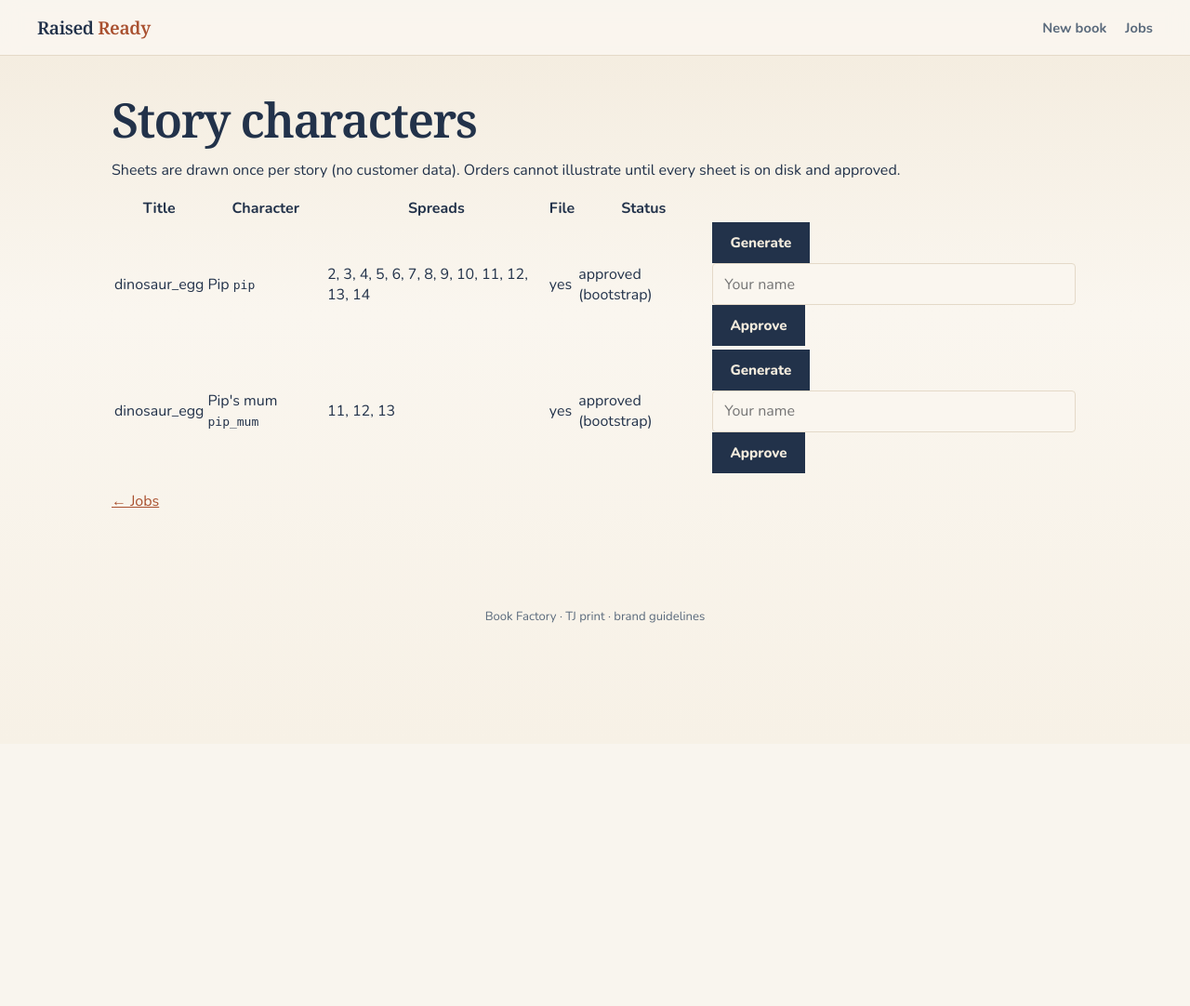
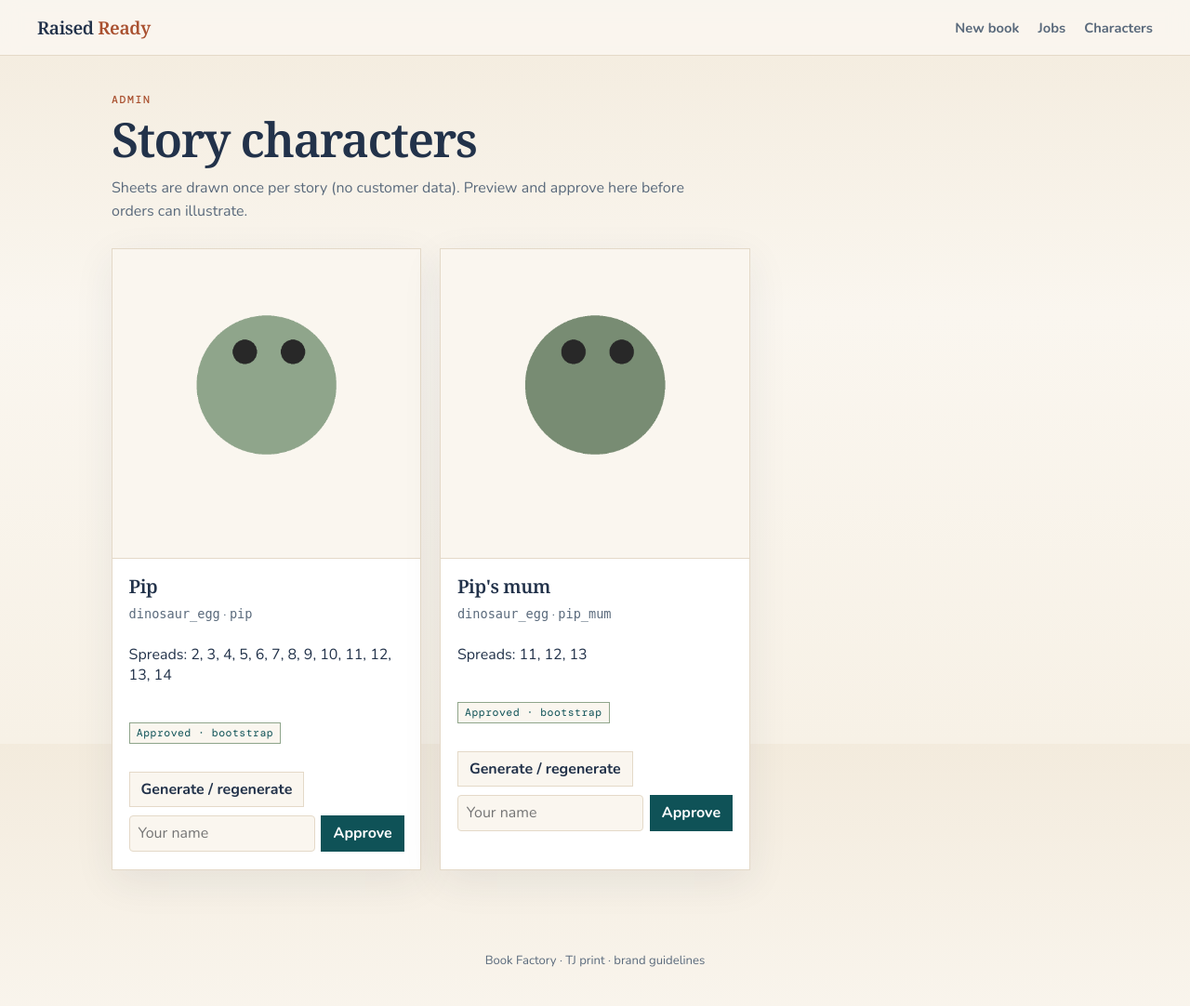
Before and after one commit to Abdo99ab/book_factory, a Flask app: page /admin/characters in a window 1280 px wide. Shown: the whole page at 93% size. Before the commit the page ends 670 px from the top, so only its background shows below. Run offline with Flask 3, Linux system fonts and the light colour scheme.

Commit message:
fix: show story character sheets in the admin UI
Add a Characters nav link, sheet image previews, and a safe route to serve brand character PNGs.

Co-authored-by: Cursor <cursoragent@cursor.com>

```diff
--- a/app.py
+++ b/app.py
@@ -306,7 +306,8 @@ def create_app() -> Flask:
             tid = title["title_id"]
             try:
                 chars = list_story_characters(tid)
-            except Exception:
+            except Exception as error:  # noqa: BLE001
+                logger.info("admin/characters skip %s: %s", tid, error)
                 continue
             if not chars:
                 continue
@@ -326,6 +327,17 @@ def create_app() -> Flask:
                     }
                 )
         return render_template("admin_characters.html", rows=rows)
+
+    @app.get("/admin/characters/<title_id>/<character_id>/sheet")
+    def admin_character_sheet(title_id, character_id):
+        entry = next((c for c in list_story_characters(title_id) if c.get("id") == character_id), None)
+        if not entry:
+            abort(404)
+        path = resolve_sheet_path(entry, title_id).resolve()
+        brand_root = (Path(__file__).resolve().parent / "brand").resolve()
+        if not str(path).startswith(str(brand_root)) or not path.is_file():
+            abort(404)
+        return send_file(path)
 
     @app.post("/admin/characters/<title_id>/<character_id>/generate")
     def admin_generate_character(title_id, character_id):
--- a/static/style.css
+++ b/static/style.css
@@ -330,3 +330,76 @@ fieldset legend {
   padding: 0.85rem 1rem;
   margin-bottom: 1.25rem;
 }
+
+.char-admin .lede { color: var(--muted); max-width: 40rem; }
+.char-grid {
+  display: grid;
+  grid-template-columns: repeat(auto-fill, minmax(280px, 1fr));
+  gap: 1.25rem;
+  margin-top: 1.75rem;
+}
+.char-card {
+  background: var(--white);
+  border: 1px solid var(--line);
+  box-shadow: var(--shadow);
+  overflow: hidden;
+  display: flex;
+  flex-direction: column;
+}
+.char-sheet {
+  aspect-ratio: 1;
+  background: var(--oat);
+  border-bottom: 1px solid var(--line);
+}
+.char-sheet img {
+  width: 100%;
+  height: 100%;
+  object-fit: cover;
+}
+.char-missing {
+  height: 100%;
+  min-height: 220px;
+  display: grid;
+  place-items: center;
+  color: var(--muted);
+  font-family: var(--font-mono);
+  font-size: 0.85rem;
+}
+.char-meta { padding: 1rem 1.1rem 1.2rem; display: grid; gap: 0.45rem; }
+.char-meta h2 {
+  margin: 0;
+  font-family: var(--font-serif);
+  font-size: 1.25rem;
+}
+.char-ids { margin: 0; color: var(--muted); font-size: 0.85rem; }
+.char-actions { display: grid; gap: 0.55rem; margin-top: 0.4rem; }
+.approve-form { display: flex; gap: 0.4rem; flex-wrap: wrap; }
+.approve-form input {
+  flex: 1 1 8rem;
+  min-width: 0;
+  padding: 0.45rem 0.55rem;
+  border: 1px solid var(--line);
+  font: inherit;
+}
+.pill {
+  display: inline-block;
+  font-family: var(--font-mono);
+  font-size: 0.72rem;
+  letter-spacing: 0.04em;
+  padding: 0.2rem 0.45rem;
+  border: 1px solid var(--line);
+  background: var(--paper);
+}
+.pill.ok { border-color: var(--sage); color: var(--teal); }
+.pill.warn { border-color: var(--rust); color: var(--rust); background: #fff6f2; }
+.btn {
+  font: inherit;
+  font-weight: 700;
+  padding: 0.45rem 0.75rem;
+  border: 1px solid var(--line);
+  background: var(--paper);
+  color: var(--ink);
+  cursor: pointer;
+}
+.btn.primary { background: var(--teal); border-color: var(--teal); color: var(--white); }
+.btn:hover { filter: brightness(0.97); }
--- a/templates/admin_characters.html
+++ b/templates/admin_characters.html
@@ -1,49 +1,49 @@
 {% extends "base.html" %}
 {% block title %}Story characters{% endblock %}
 {% block content %}
-<section class="wrap">
+<section class="char-admin">
+  <p class="eyebrow">Admin</p>
   <h1>Story characters</h1>
-  <p>Sheets are drawn once per story (no customer data). Orders cannot illustrate until every sheet is on disk and approved.</p>
-  <table class="table">
-    <thead>
-      <tr>
-        <th>Title</th>
-        <th>Character</th>
-        <th>Spreads</th>
-        <th>File</th>
-        <th>Status</th>
-        <th></th>
-      </tr>
-    </thead>
-    <tbody>
-      {% for row in rows %}
-      <tr>
-        <td>{{ row.title_id }}</td>
-        <td>{{ row.name }} <code>{{ row.id }}</code></td>
-        <td>{{ row.spreads|join(", ") }}</td>
-        <td>{% if row.has_file %}yes{% else %}<strong>missing</strong>{% endif %}</td>
-        <td>
+  <p class="lede">Sheets are drawn once per story (no customer data). Preview and approve here before orders can illustrate.</p>
+
+  {% if not rows %}
+  <div class="err-banner">No story characters found. Check that the locked story JSON has a <code>characters</code> list and that this server has pulled the latest branch.</div>
+  {% endif %}
+
+  <div class="char-grid">
+    {% for row in rows %}
+    <article class="char-card">
+      <div class="char-sheet">
+        {% if row.has_file %}
+        <img src="{{ url_for('admin_character_sheet', title_id=row.title_id, character_id=row.id) }}" alt="{{ row.name }} sheet">
+        {% else %}
+        <div class="char-missing">No sheet yet</div>
+        {% endif %}
+      </div>
+      <div class="char-meta">
+        <h2>{{ row.name }}</h2>
+        <p class="char-ids"><code>{{ row.title_id }}</code> · <code>{{ row.id }}</code></p>
+        <p>Spreads: {{ row.spreads|join(", ") or "—" }}</p>
+        <p>
           {% if row.approved %}
-            approved{% if row.approved_by %} ({{ row.approved_by }}){% endif %}
+          <span class="pill ok">Approved{% if row.approved_by %} · {{ row.approved_by }}{% endif %}</span>
           {% else %}
-            <strong>needs approval</strong>
+          <span class="pill warn">Needs approval</span>
           {% endif %}
-        </td>
-        <td>
-          <form method="post" action="{{ url_for('admin_generate_character', title_id=row.title_id, character_id=row.id) }}" style="display:inline">
-            <button type="submit">Generate</button>
+          {% if not row.has_file %}<span class="pill warn">File missing</span>{% endif %}
+        </p>
+        <div class="char-actions">
+          <form method="post" action="{{ url_for('admin_generate_character', title_id=row.title_id, character_id=row.id) }}">
+            <button type="submit" class="btn">Generate / regenerate</button>
           </form>
-          <form method="post" action="{{ url_for('admin_approve_character', title_id=row.title_id, character_id=row.id) }}" style="display:inline">
+          <form method="post" action="{{ url_for('admin_approve_character', title_id=row.title_id, character_id=row.id) }}" class="approve-form">
             <input type="text" name="approved_by" placeholder="Your name" required>
-            <button type="submit">Approve</button>
+            <button type="submit" class="btn primary">Approve</button>
           </form>
-        </td>
-      </tr>
-      {% else %}
-      <tr><td colspan="6">No story characters defined yet.</td></tr>
-      {% endfor %}
-    </tbody>
-  </table>
-  <p><a href="{{ url_for('list_jobs') }}">← Jobs</a></p>
+        </div>
+      </div>
+    </article>
+    {% endfor %}
+  </div>
 </section>
 {% endblock %}
--- a/templates/base.html
+++ b/templates/base.html
@@ -15,6 +15,7 @@
     <nav>
       <a href="{{ url_for('create_form') }}">New book</a>
       <a href="{{ url_for('list_jobs') }}">Jobs</a>
+      <a href="{{ url_for('admin_characters') }}">Characters</a>
     </nav>
   </header>
   <main class="page-shell">
```
